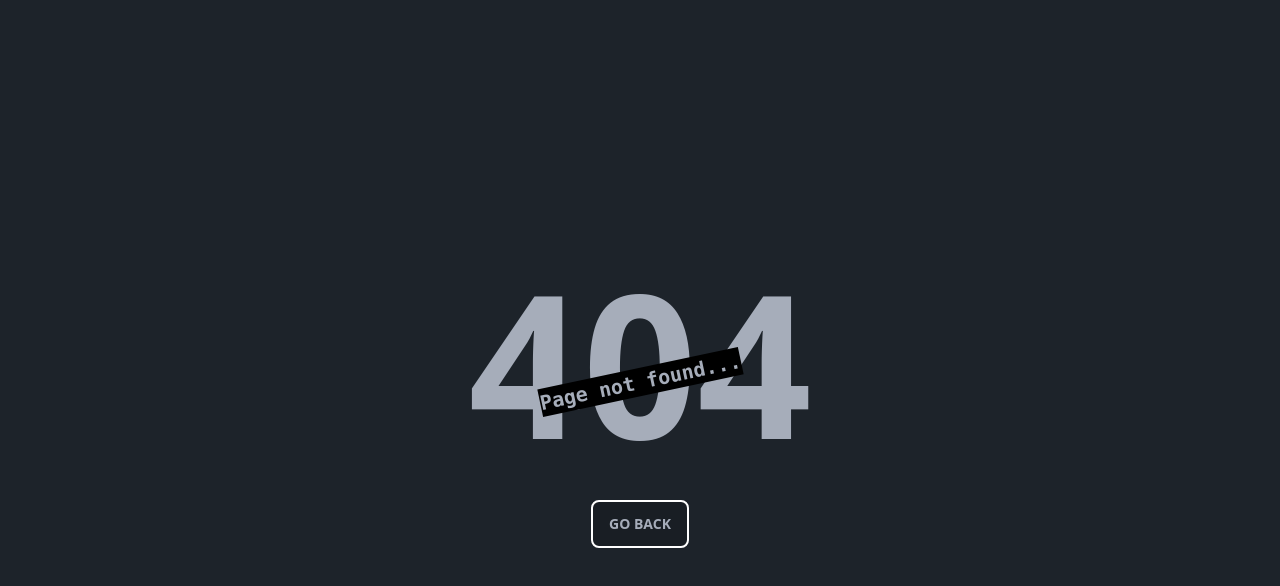
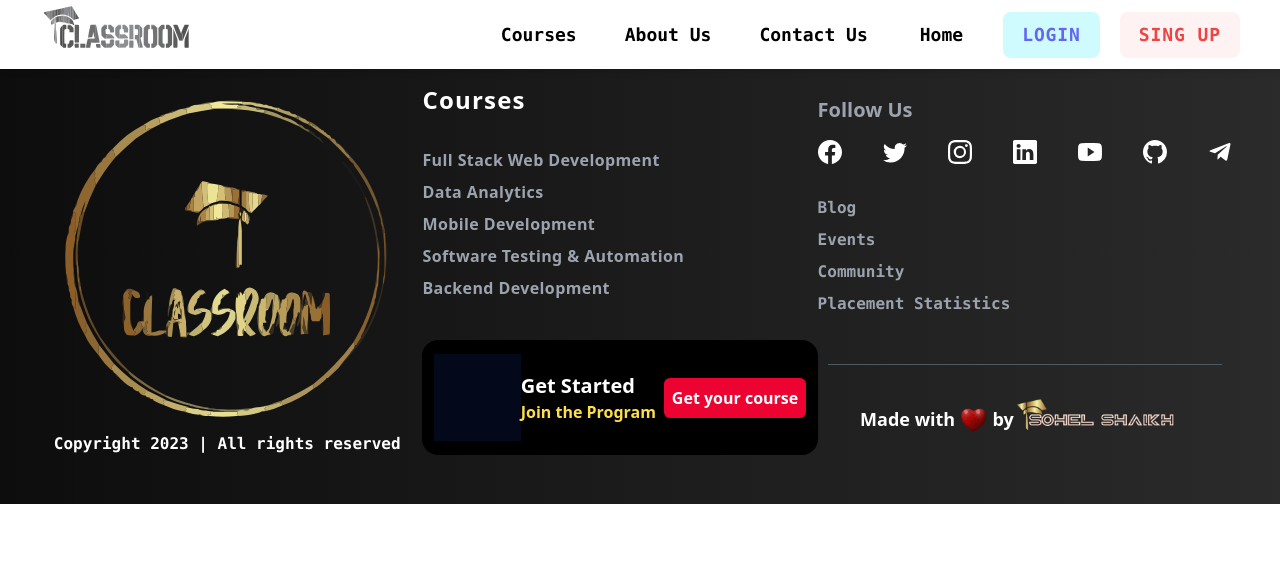
Before and after one commit to Sohel-786/LMS, a React (Vite) app in the folder client/: page /checkout in a window 1280 px wide. Before the commit this address had no page. Shown: the top 586 px of the page. Built offline with nearby package versions, Linux system fonts and the light colour scheme.

Commit message:
Working On Payment Gateway

```diff
--- a/client/src/App.jsx
+++ b/client/src/App.jsx
@@ -13,6 +13,7 @@ import Home from "./pages/Home";
 import Profile from "./pages/Profile";
 import ResetPassword from "./pages/ResetPassword";
 import ForgottenPassword from "./pages/ForgottenPassword";
+import Checkout from "./pages/Subscribe/Checkout";
 
 function App() {
   return (
@@ -30,6 +31,7 @@ function App() {
         <Route path="/profile" element={<Profile />} />
         <Route path="/courses" element={<Courses />} />
         <Route path="/course-description" element={<CourseDescription />} />
+        <Route path="/checkout" element={<Checkout />} />
         <Route path="/forgot-password" element={<ForgottenPassword />} />
         <Route path="/reset-password/:resetToken" element={<ResetPassword />} />
         <Route path="*" element={<Notfound />} />
--- /dev/null
+++ b/client/src/pages/Subscribe/Checkout.jsx
@@ -0,0 +1,13 @@
+import HomeLayout from "../../layouts/HomeLayout";
+
+function Checkout(){
+    return(
+        <HomeLayout>
+            <div>
+
+            </div>
+        </HomeLayout>
+    )
+}
+
+export default Checkout;
```
